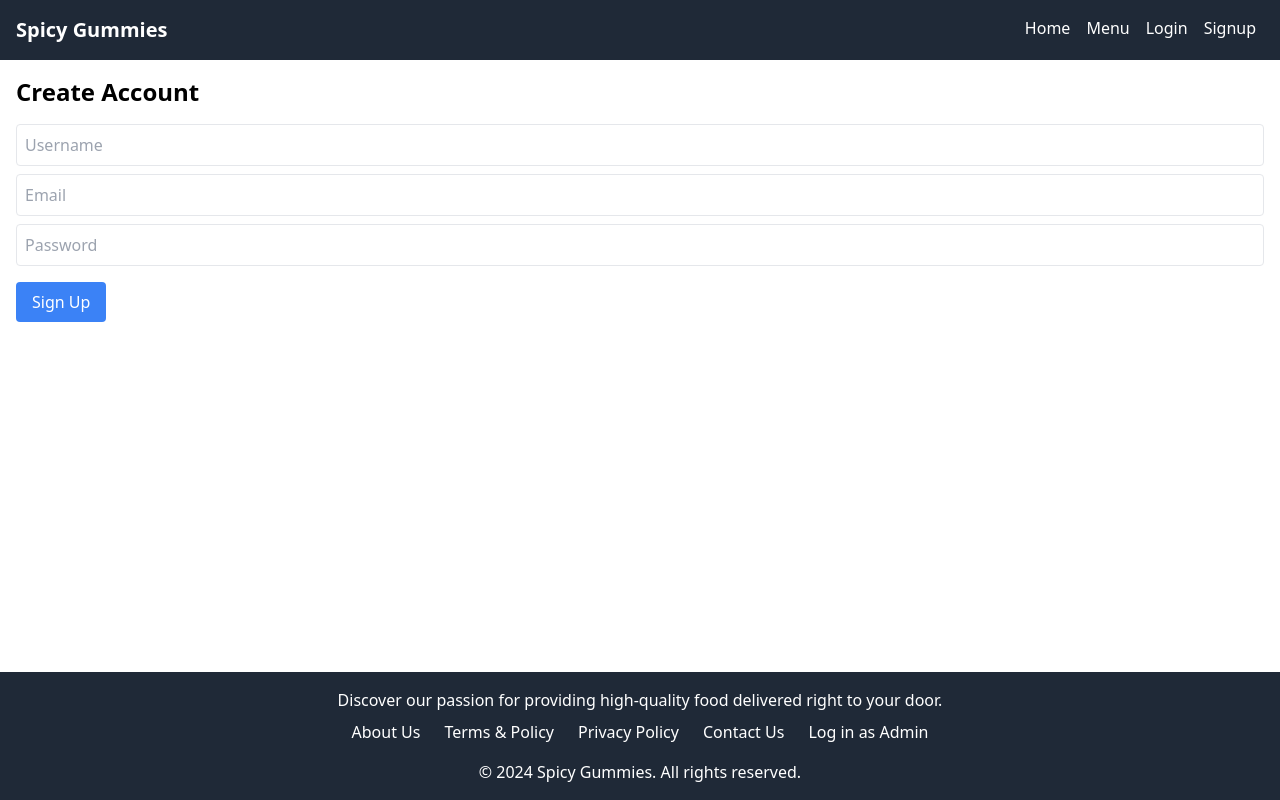
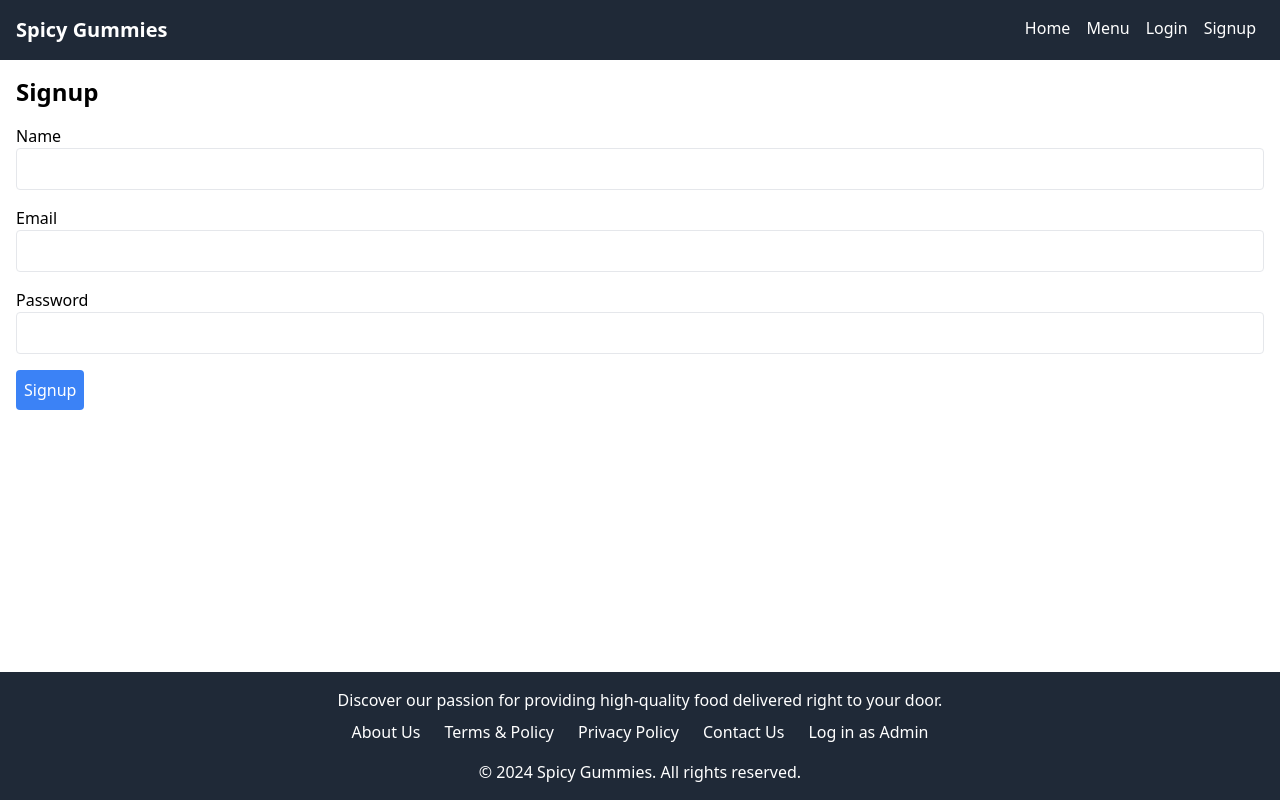
Before and after one commit to swifttnesstutorials/client, a React (Vite) app: page /signup in a window 1280 px wide. Built offline with nearby package versions, Linux system fonts and the light colour scheme.

Commit message:
first commit

```diff
--- a/src/pages/SignupPage.jsx
+++ b/src/pages/SignupPage.jsx
@@ -1,77 +1,61 @@
 // src/pages/SignupPage.jsx
 import React, { useState } from 'react';
-import { useNavigate } from 'react-router-dom';
 
 const SignupPage = () => {
   const [name, setName] = useState('');
   const [email, setEmail] = useState('');
   const [password, setPassword] = useState('');
-  const [message, setMessage] = useState('');
-  const navigate = useNavigate();
 
-  const handleSignup = async (e) => {
+  const handleSignup = (e) => {
     e.preventDefault();
 
-    const response = await fetch('/api/signup', {
-      method: 'POST',
-      headers: { 'Content-Type': 'application/json' },
-      body: JSON.stringify({ name, email, password }),
-    });
+    // Display congratulatory message with the username
+    alert(`Congratulations, ${name}! Your account has been created successfully!`);
 
-    const data = await response.json();
-
-    if (response.ok) {
-      setMessage(`Congrats, ${data.user.name}! Your account has been created.`);
-      setTimeout(() => navigate('/login'), 3000); // Redirect to login page after 3 seconds
-    } else {
-      setMessage(data.error || 'Error creating account. Please try again.');
-    }
+    // Reset the form fields (optional)
+    setName('');
+    setEmail('');
+    setPassword('');
   };
-
-  // Check if the user is authenticated by verifying the presence of a token
-  const isAuthenticated = !!localStorage.getItem('token');
 
   return (
     <div className="container mx-auto p-4">
-      <h1 className="text-2xl font-bold">Create Account</h1>
-      {message && <p className="mt-2 text-green-600">{message}</p>}
-      <form onSubmit={handleSignup} className="mt-4">
+      <h2 className="text-2xl font-bold mb-4">Signup</h2>
+      <form onSubmit={handleSignup} className="space-y-4">
+        <div>
+          <label>Name</label>
           <input
             type="text"
-          placeholder="Username"
+            className="border rounded p-2 w-full"
             value={name}
             onChange={(e) => setName(e.target.value)}
-          className="border p-2 rounded w-full"
             required
           />
+        </div>
+        <div>
+          <label>Email</label>
           <input
             type="email"
-          placeholder="Email"
+            className="border rounded p-2 w-full"
             value={email}
             onChange={(e) => setEmail(e.target.value)}
-          className="border p-2 rounded w-full mt-2"
             required
           />
+        </div>
+        <div>
+          <label>Password</label>
           <input
             type="password"
-          placeholder="Password"
+            className="border rounded p-2 w-full"
             value={password}
             onChange={(e) => setPassword(e.target.value)}
-          className="border p-2 rounded w-full mt-2"
             required
           />
-        <button type="submit" className="bg-blue-500 text-white py-2 px-4 rounded mt-4">Sign Up</button>
+        </div>
+        <button type="submit" className="bg-blue-500 text-white p-2 rounded">
+          Signup
+        </button>
       </form>
-
-      {/* Conditionally render the "Edit Profile" button if the user is authenticated */}
-      {isAuthenticated && (
-        <button
-          onClick={() => navigate('/edit-profile')}
-          className="bg-green-500 text-white py-2 px-4 rounded mt-4"
-        >
-          Edit Profile
-        </button>
-      )}
     </div>
   );
 };
```
Lines whose indentation alone changed are shown as unchanged.
